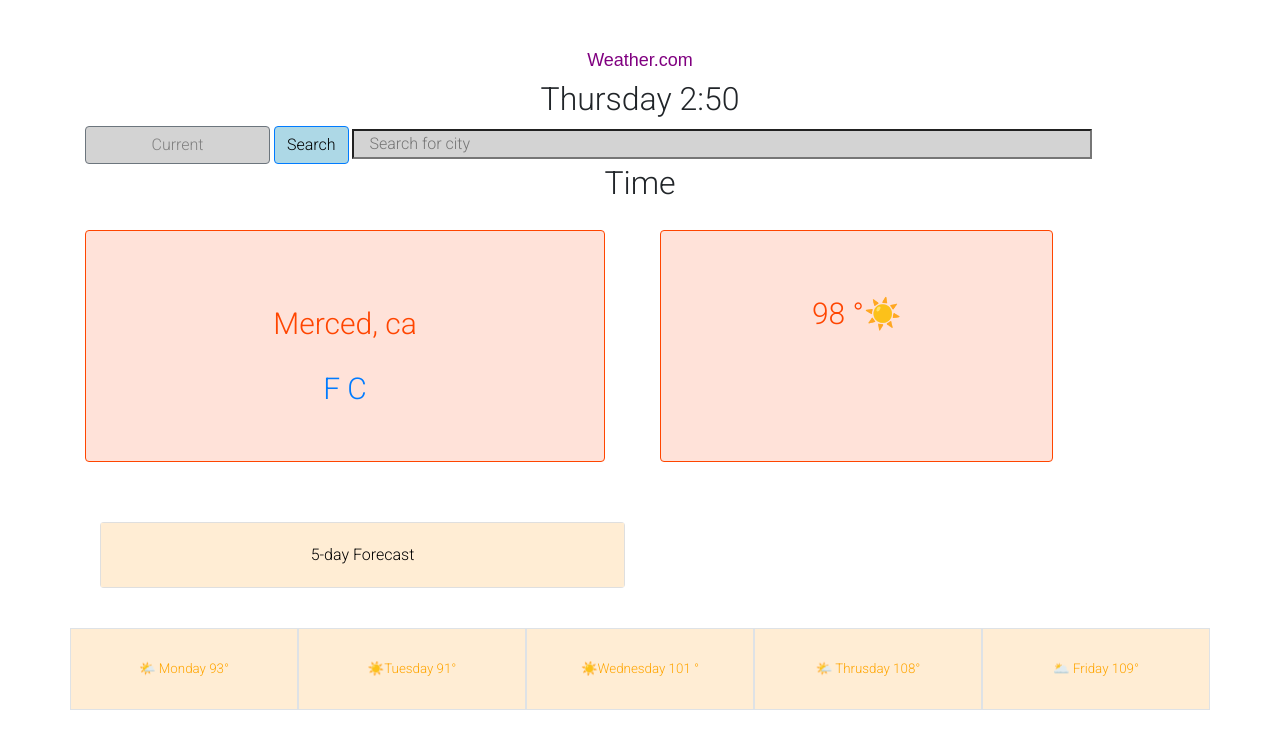
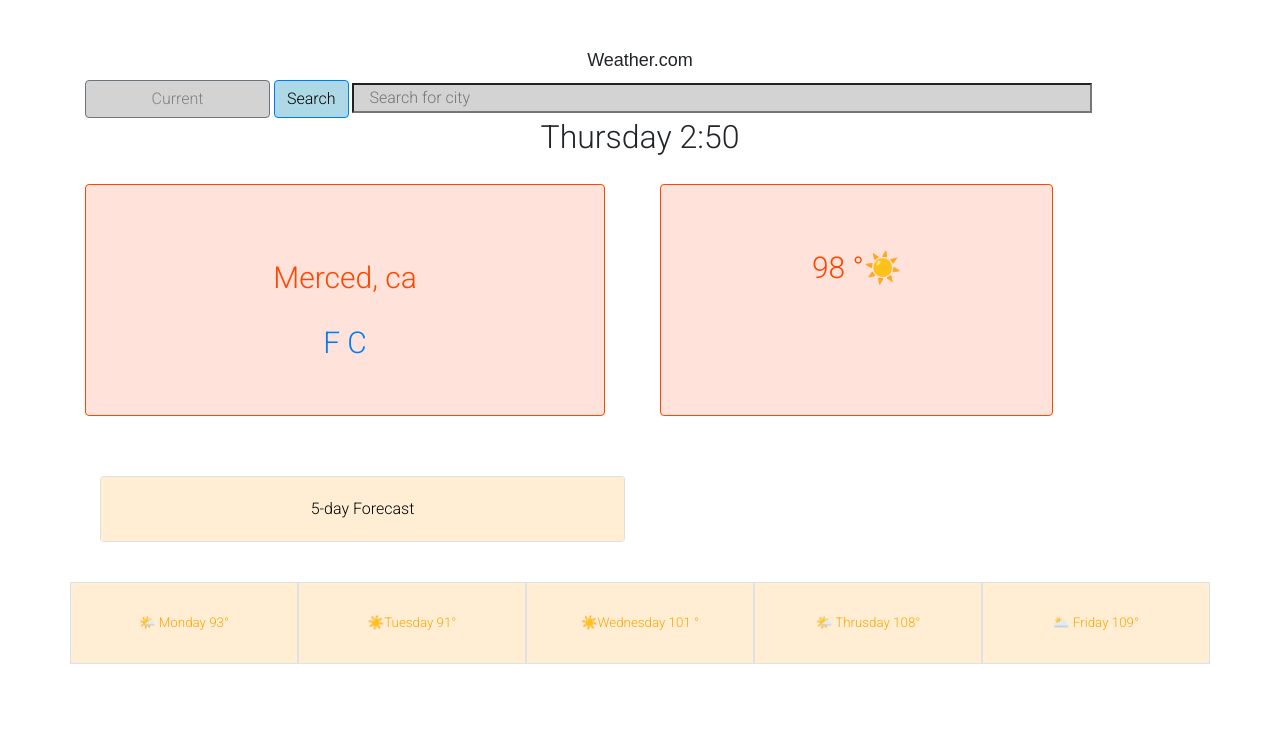
Before and after one commit to amandatorresapu/Weather-App, a plain HTML site: page index.html in a window 1280 px wide. Drawn offline with nearby package versions, Linux system fonts and the light colour scheme; no server answers.

Commit message:
updated projects

```diff
--- a/index.html
+++ b/index.html
@@ -23,7 +23,6 @@
 
     <body>
       <h1>Weather.com</h1>
-      <h2>Test to netlify</h2>
       <div class="container bar">
         <div class="row">
           <div class="col">
--- a/style.css
+++ b/style.css
@@ -6,7 +6,6 @@ h1 {
   text-align: center;
   font-family: Arial, Helvetica, sans-serif;
   font-size: large;
-  color: purple;
 }
 h2 {
   text-align: center;
```
